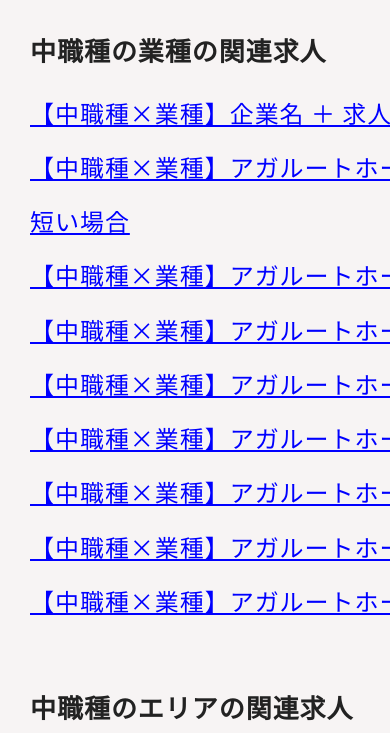
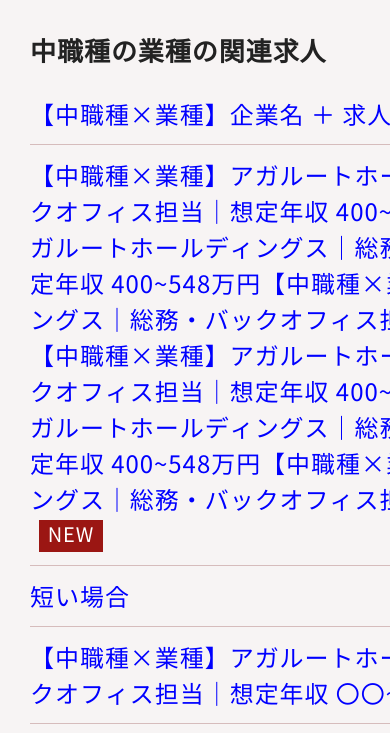
Before and after one commit to ys0224/agaroot-career, a plain HTML site: page lawyer/jobs/detail.html in a window 390 px wide. Shown: the part 7890-8623 px from the top of the page. Drawn offline with Linux system fonts and the light colour scheme; a web font is replaced by a local one.

Commit message:
Add files via upload

```diff
--- a/css/jobs-detail-add.css
+++ b/css/jobs-detail-add.css
@@ -34,7 +34,7 @@ connection
   margin-top: min(8 / 1280 * 100vw, 8px);
 }
 .bl_connection_jobs .bl_jobs_link {
-  display: inline-block;
+  display: block;
 }
 .bl_connection_jobs .bl_jobs_link_inner {
   line-height: calc(20 / 14);
@@ -53,14 +53,13 @@ connection
 }
 .bl_connection_jobs .bl_jobs_link.--new .bl_jobs_link_inner::after {
   position: absolute;
-  top: 50%;
+  bottom: 0;
   right: 0;
-  transform: translateY(-50%);
   content: "NEW";
   flex: 1;
   background: #9b1613;
-  padding: 0 min(6 / 1280 * 100vw, 6px) min(2 / 1280 * 100vw, 2px);
-  font-size: min(14 / 1280 * 100vw, 14px);
+  padding: 0 min(6 / 1280 * 100vw, 6px) min(1 / 1280 * 100vw, 1px);
+  font-size: min(12 / 1280 * 100vw, 12px);
   color: #fff;
   line-height: calc(20 / 14);
 }
@@ -92,17 +91,21 @@ connection
   }
   .bl_connection_jobs .bl_jobs_link_wrapper + .bl_jobs_link_wrapper {
     margin-top: 12px;
+    padding-top: 12px;
+    border-top: 1px solid #d6bcbc;
   }
   .bl_connection_jobs .bl_jobs_link_inner {
+    display: initial;
+    text-decoration: none;
     font-size: 24px;
-    max-width: 690px;
-  }
-  .bl_connection_jobs .bl_jobs_link.--new .bl_jobs_link_inner {
-    padding-right: 90px;
+    width: 100%;
+    white-space: initial;
+    text-overflow: initial;
   }
   .bl_connection_jobs .bl_jobs_link.--new .bl_jobs_link_inner::after {
+    right: -55px;
     padding: 0 9px 3px;
-    font-size: 24px;
+    font-size: 20px;
   }
 }
 /*=======================================================
@@ -184,10 +187,16 @@ other
   }
   .bl_other_jobs_wrapper + .bl_other_jobs_wrapper {
     margin-top: 12px;
+    padding-top: 12px;
+    border-top: 1px solid #d6bcbc;
   }
   .bl_other_jobs {
+      display: initial;
+    text-decoration: none;
     font-size: 24px;
     max-width: 690px;
+    white-space: initial;
+    text-overflow: initial;
   }
   .bl_other_btn {
     margin-top: 18px;
```
